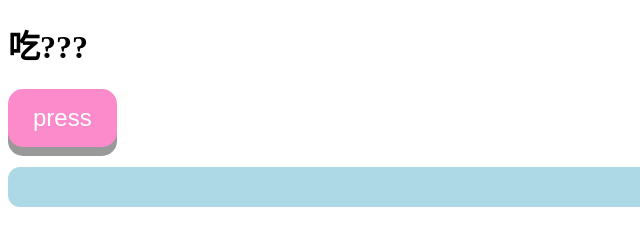
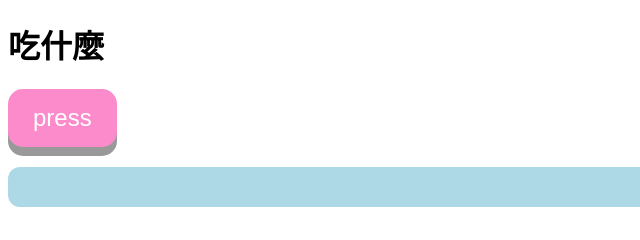
Before and after one commit to luckysevengrass/order-zhang, a plain HTML site: page index.html in a window 1280 px wide. Shown: the full height of the page, 0-640 px from the left. Drawn offline with Linux system fonts and the light colour scheme.

Commit message:
adjust content

```diff
--- a/index.html
+++ b/index.html
@@ -8,7 +8,7 @@
 
     </head>
     <body>
-        <h1>吃???</h1>
+        <h1>吃什麼</h1>
         <script src="0819.js"></script>
 
         <button id="btn" onclick="pickClick();" >press</button>
```
